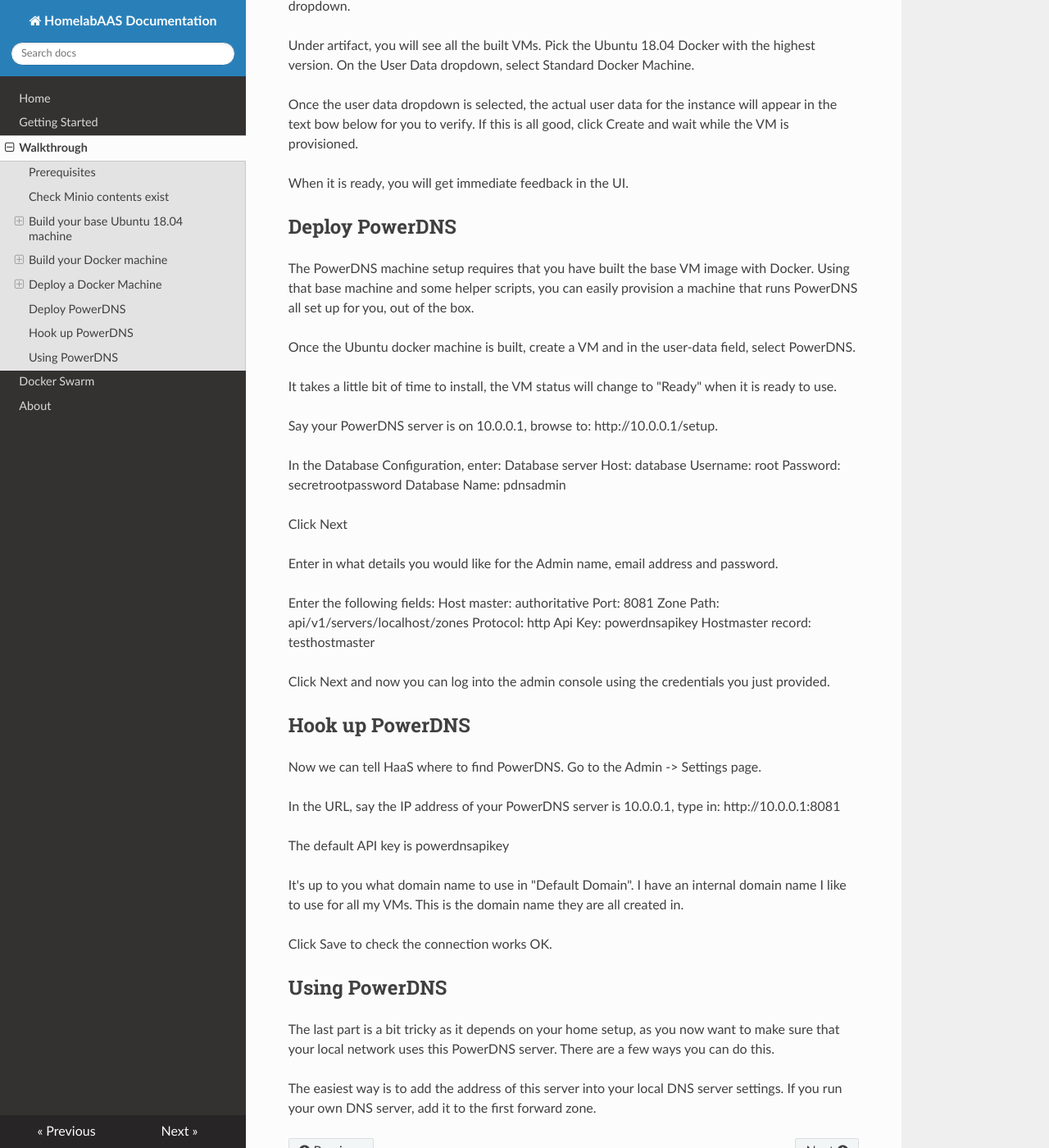
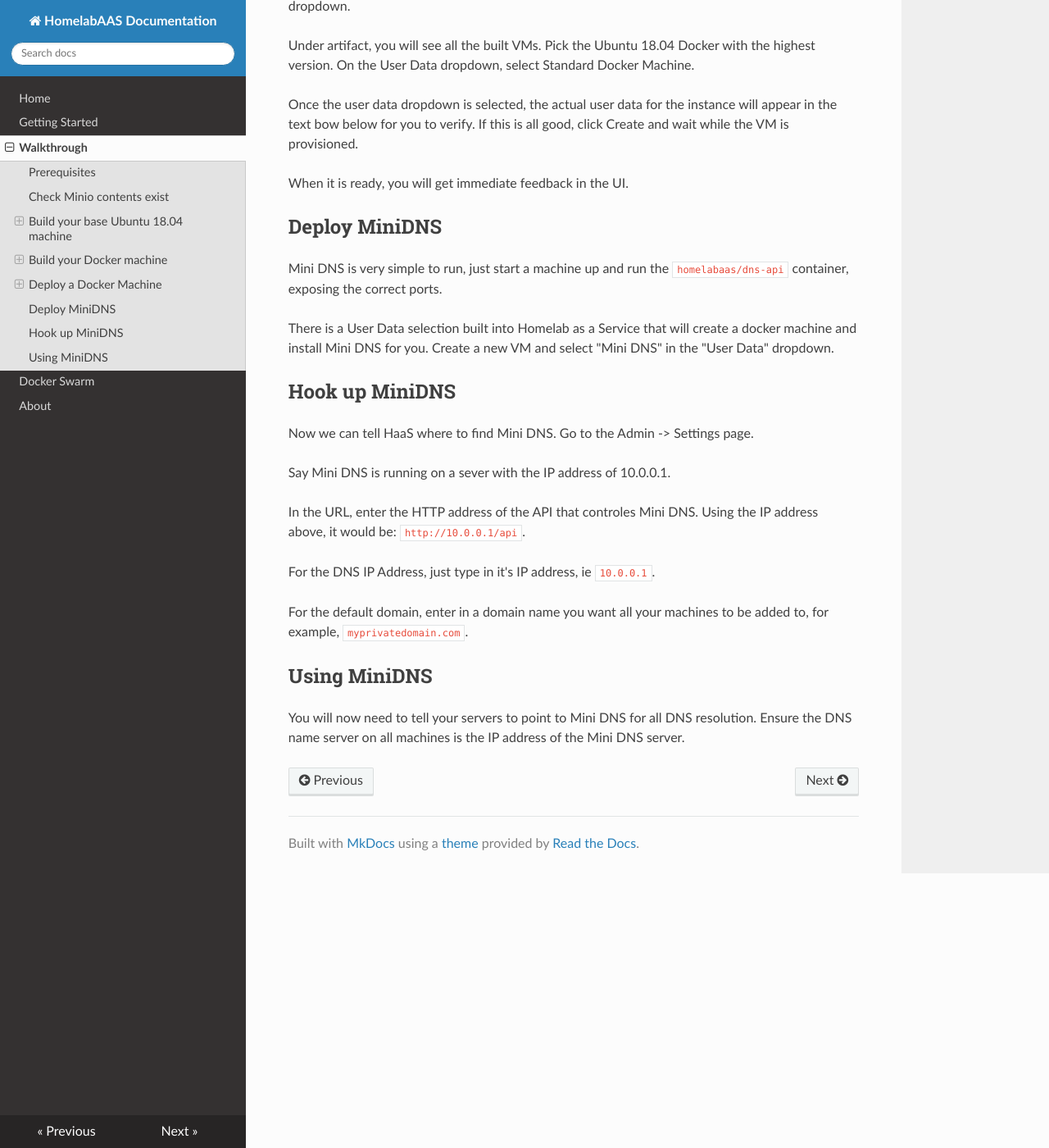
Before and after one commit to homelabaas/haas-documentation, an MkDocs documentation site: the page built from docs/walkthrough.md, in a window 1280 px wide and 1400 px high, scrolled down 3170 px. Shown: the whole window at 82% size. Built offline with MkDocs 1.6.1, drawn with Linux system fonts in a browser that asks for light colours; nearby versions of some CDN libraries.

Commit message:
Add mini DNS docs

```diff
--- a/docs/walkthrough.md
+++ b/docs/walkthrough.md
@@ -104,50 +104,24 @@ Once the user data dropdown is selected, the actual user data for the instance w
 
 When it is ready, you will get immediate feedback in the UI.
 
-## Deploy PowerDNS
+## Deploy MiniDNS
 
-The PowerDNS machine setup requires that you have built the base VM image with Docker. Using that base machine and some helper scripts, you can easily provision a machine that runs PowerDNS all set up for you, out of the box.
+Mini DNS is very simple to run, just start a machine up and run the `homelabaas/dns-api` container, exposing the correct ports.
 
-Once the Ubuntu docker machine is built, create a VM and in the user-data field, select PowerDNS.
+There is a User Data selection built into Homelab as a Service that will create a docker machine and install Mini DNS for you. Create a new VM and select "Mini DNS" in the "User Data" dropdown.
 
-It takes a little bit of time to install, the VM status will change to "Ready" when it is ready to use.
+## Hook up MiniDNS
 
-Say your PowerDNS server is on 10.0.0.1, browse to: http://10.0.0.1/setup.
+Now we can tell HaaS where to find Mini DNS. Go to the Admin -> Settings page.
 
-In the Database Configuration, enter:
-Database server Host: database
-Username: root
-Password: secretrootpassword
-Database Name: pdnsadmin
+Say Mini DNS is running on a sever with the IP address of 10.0.0.1.
 
-Click Next
+In the URL, enter the HTTP address of the API that controles Mini DNS. Using the IP address above, it would be: `http://10.0.0.1/api`.
 
-Enter in what details you would like for the Admin name, email address and password.
+For the DNS IP Address, just type in it's IP address, ie `10.0.0.1`.
 
-Enter the following fields:
-Host master: authoritative
-Port: 8081
-Zone Path: api/v1/servers/localhost/zones
-Protocol: http
-Api Key: powerdnsapikey
-Hostmaster record: testhostmaster
+For the default domain, enter in a domain name you want all your machines to be added to, for example, `myprivatedomain.com`.
 
-Click Next and now you can log into the admin console using the credentials you just provided.
+## Using MiniDNS
 
-## Hook up PowerDNS
-
-Now we can tell HaaS where to find PowerDNS. Go to the Admin -> Settings page.
-
-In the URL, say the IP address of your PowerDNS server is 10.0.0.1, type in: http://10.0.0.1:8081
-
-The default API key is powerdnsapikey
-
-It's up to you what domain name to use in "Default Domain". I have an internal domain name I like to use for all my VMs. This is the domain name they are all created in.
-
-Click Save to check the connection works OK.
-
-## Using PowerDNS
-
-The last part is a bit tricky as it depends on your home setup, as you now want to make sure that your local network uses this PowerDNS server. There are a few ways you can do this.
-
-The easiest way is to add the address of this server into your local DNS server settings. If you run your own DNS server, add it to the first forward zone.
+You will now need to tell your servers to point to Mini DNS for all DNS resolution. Ensure the DNS name server on all machines is the IP address of the Mini DNS server.
```
Also changed, not shown: docs/gettingstarted.md (+2 -2 lines), docs/minidns.md (added, +31 -0 lines).
